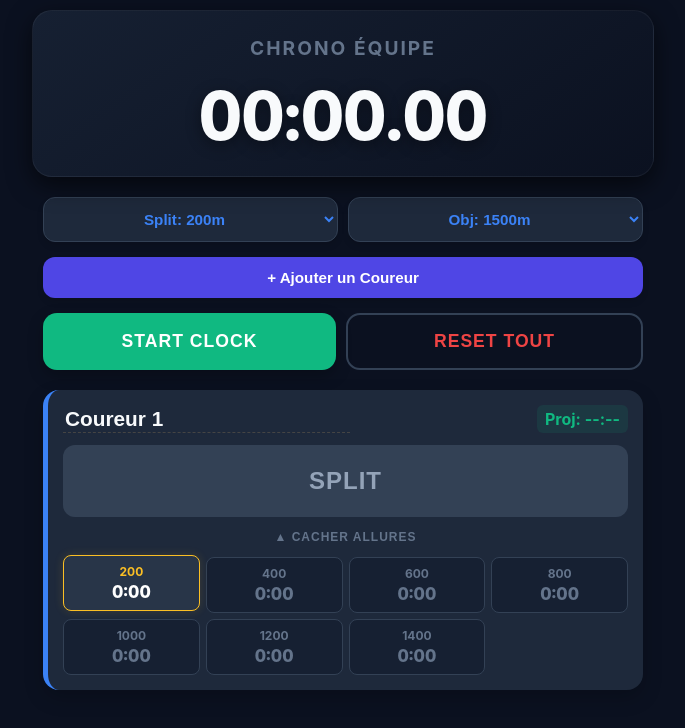
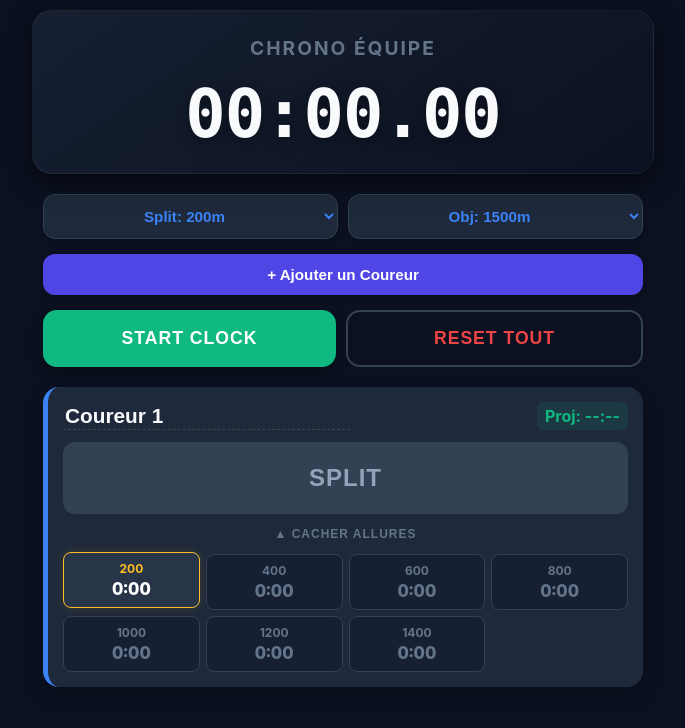
Before and after one commit to bobrossthebest/chrono_equipe, a plain HTML site: page index.html in a window 1280 px wide. Shown: the whole page, without its empty margins (297-982 px from the left). Drawn offline with Linux system fonts and the light colour scheme.

Commit message:
Corrige la vibration du timer principal

```diff
--- a/index.html
+++ b/index.html
@@ -47,6 +47,7 @@
         #display {
             font-size: 4.2em;
             font-weight: 800;
+            font-family: "Consolas", monospace;
             font-variant-numeric: tabular-nums;
             margin: 0;
             color: var(--text-main);
```
